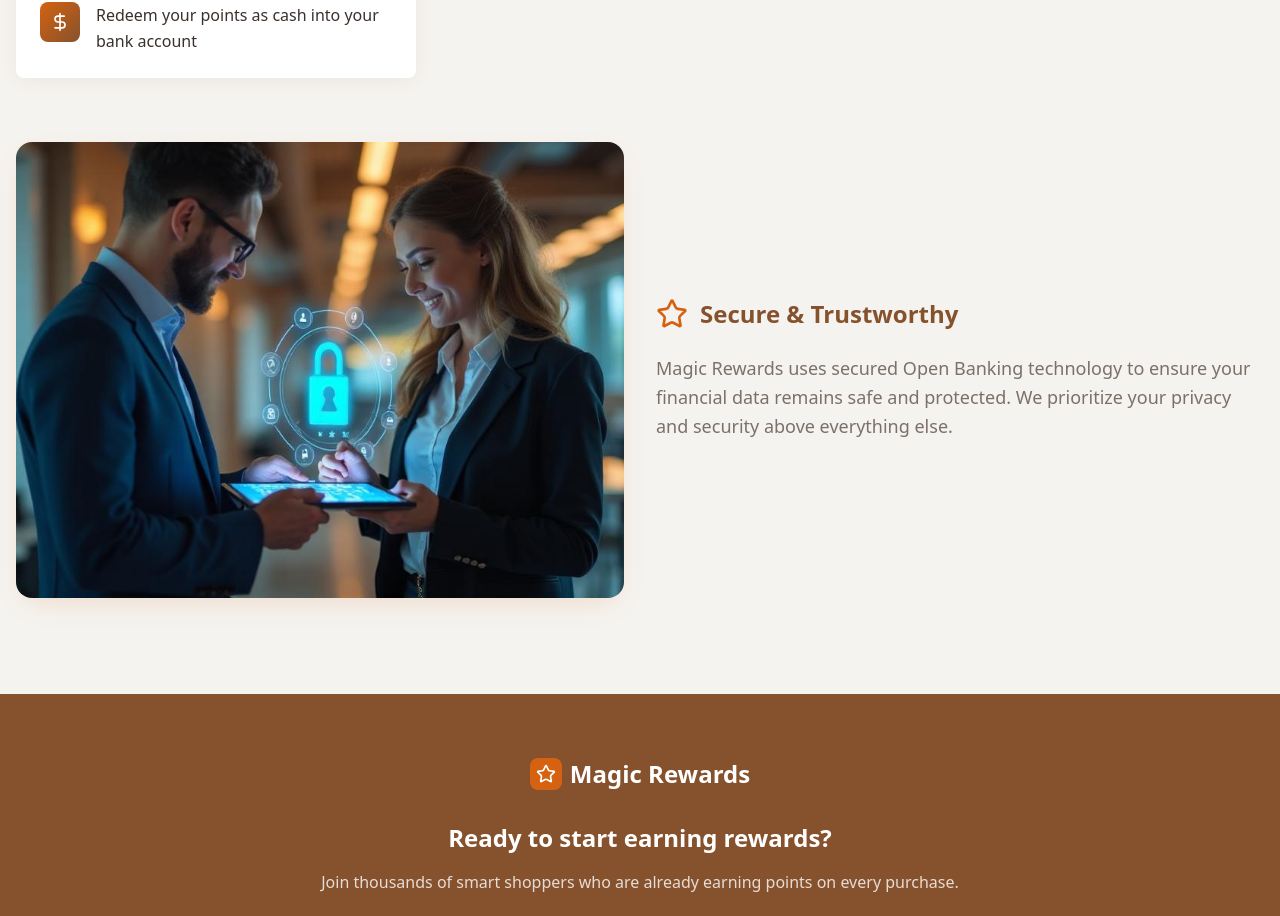
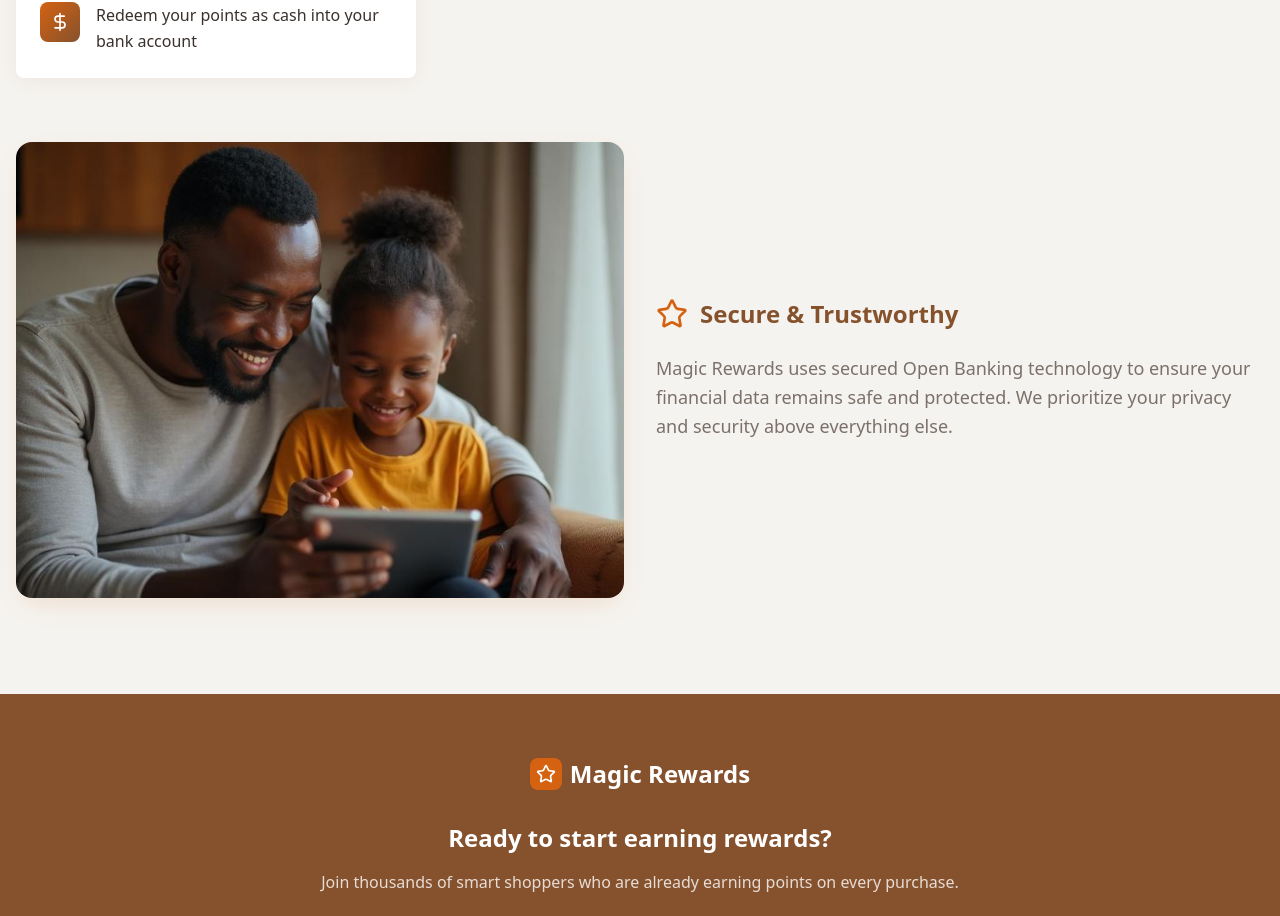
Before and after one commit to femij/magic-crisp-rewards, a React (Vite) app: page / in a window 1280 px wide. Shown: the part 2087-3003 px from the top of the page. Built offline with nearby package versions, Linux system fonts and the light colour scheme.

Commit message:
Replace secure photo with Nigerian family
Replace the photo in the secure and trustworthy section with a new photo depicting a Nigerian father and child, conveying security and trustworthiness.

```diff
--- a/src/components/BenefitsSection.tsx
+++ b/src/components/BenefitsSection.tsx
@@ -1,5 +1,5 @@
 import { Check, Shield, Smartphone, Gift, Mail, Bell, DollarSign, Star } from "lucide-react";
-import secureBankingImage from "@/assets/secure-banking.jpg";
+import familySecurityImage from "@/assets/family-security.jpg";
 
 const benefits = [
   {
@@ -64,8 +64,8 @@ export function BenefitsSection() {
         <div className="mt-16 grid md:grid-cols-2 gap-8 items-center">
           <div className="relative">
             <img
-              src={secureBankingImage}
-              alt="Secure banking technology with trusted professionals"
+              src={familySecurityImage}
+              alt="Nigerian father teaching his child about secure financial technology"
               className="w-full h-auto rounded-2xl shadow-warm"
             />
           </div>
```
Also changed, not shown: src/assets/family-security.jpg (added).
